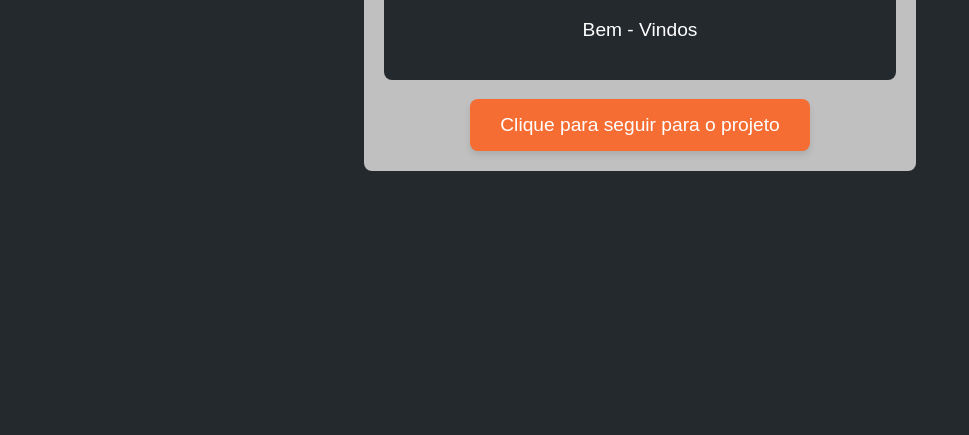
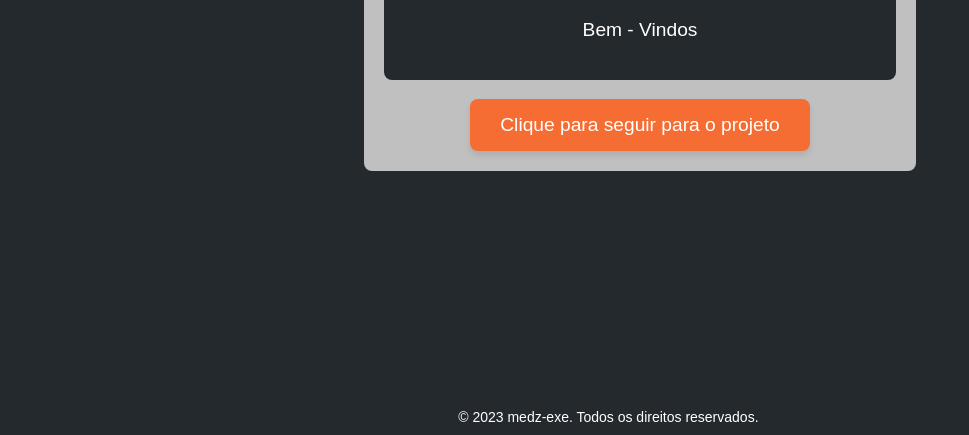
Before and after one commit to MedZ-exe/Hackton---Faculdade-Barretos, a plain HTML site: page index.html in a window 1280 px wide. Shown: the part 365-800 px from the top of the page, without its empty margins (0-969 px from the left). Drawn offline with Linux system fonts and the light colour scheme.

Commit message:
copyright

```diff
--- a/index.html
+++ b/index.html
@@ -103,6 +103,20 @@
             font-size: 1rem;
             margin: 5px 0;
         }
+        footer {
+            text-align: center;
+            color: #fff; /* Cor do texto, ajuste conforme necessário */
+            padding: 10px 0;
+            position: fixed;
+            bottom: 0;
+            width: 35%;
+        }
+
+        .copyright {
+            font-size: 14px; /* Tamanho da fonte, ajuste conforme necessário */
+        }
+
+
 
         @keyframes fadeIn {
             from {
@@ -175,5 +189,12 @@
             alert('Redirecionar para a página do projeto');
         }
     </script>
+     <footer>
+        <div class="copyright">
+            &copy; 2023 medz-exe. Todos os direitos reservados.
+        </div>
+    </footer>
 </body>
+
+
 </html>
```
